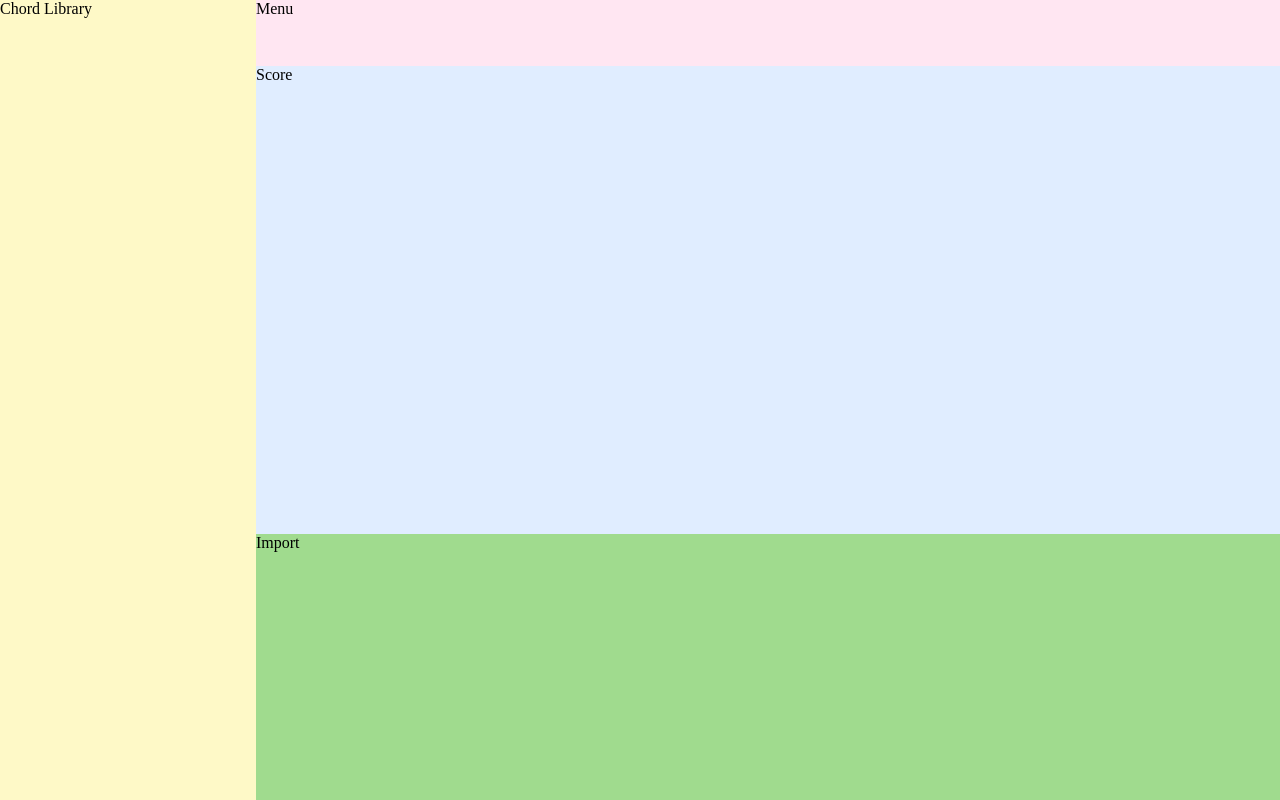
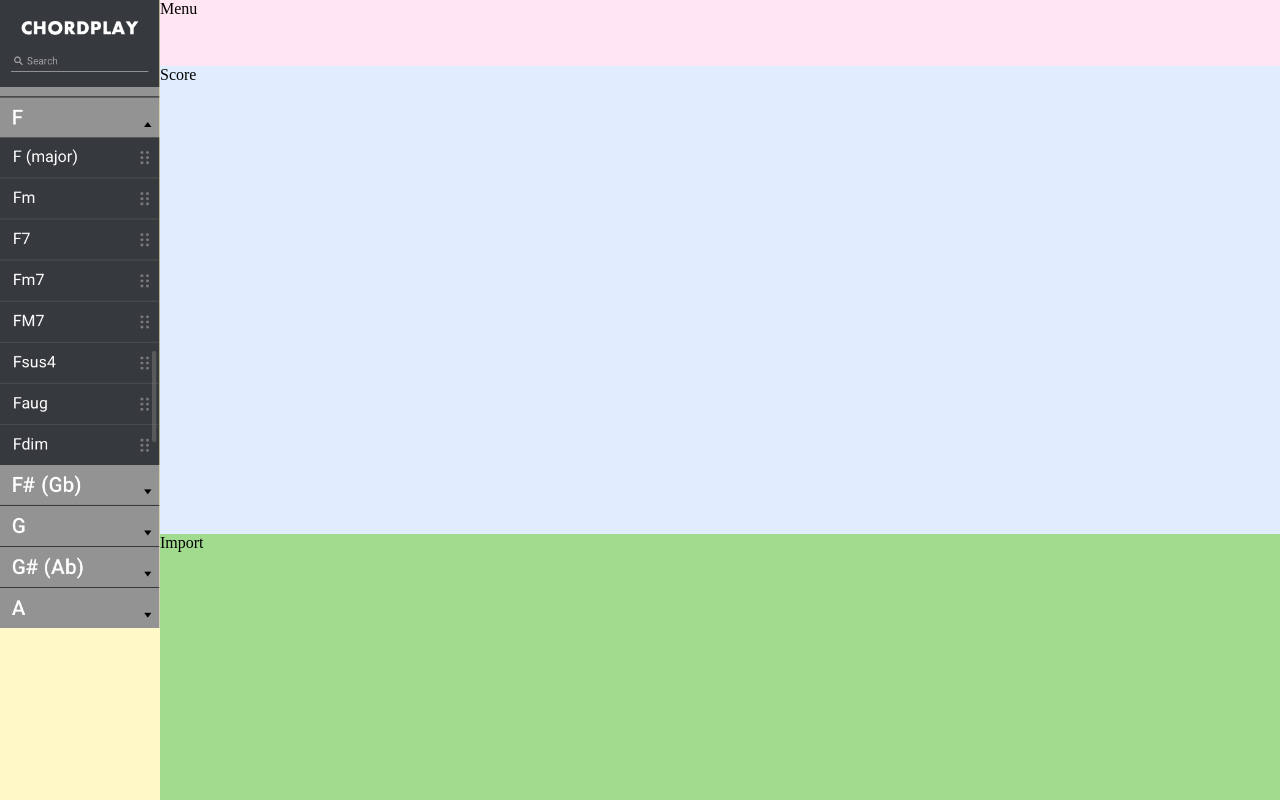
Before and after one commit to chordplay/chordplay.github.io, a plain HTML site: page index.html in a window 1280 px wide. Drawn offline with Linux system fonts and the light colour scheme.

Commit message:
Adjust library width

```diff
--- a/index.html
+++ b/index.html
@@ -10,7 +10,9 @@
   <div id="mainDiv">
 
     <div id="libraryDiv">
-      Chord Library
+      <!--Chord Library
+      -->
+      <img src="./img/library_img.png">
     </div>
     <div id="rightDiv">
 
--- a/layout.css
+++ b/layout.css
@@ -26,3 +26,7 @@ body{
 #importDiv{
   background-color: #a0db8e;
 }
+
+img{
+  width: 100%
+}
--- a/layout.js
+++ b/layout.js
@@ -20,7 +20,7 @@ $( document ).ready(function() {
     windowWidth = window.innerWidth;
     windowHeight = window.innerHeight;
 
-    libraryWidth = Math.floor(windowWidth / 5);
+    libraryWidth = Math.floor(windowWidth / 8);
     libraryHeight = windowHeight;
 
     mainWidth = windowWidth - libraryWidth;
```
Also changed, not shown: img/library_img.png (added).
